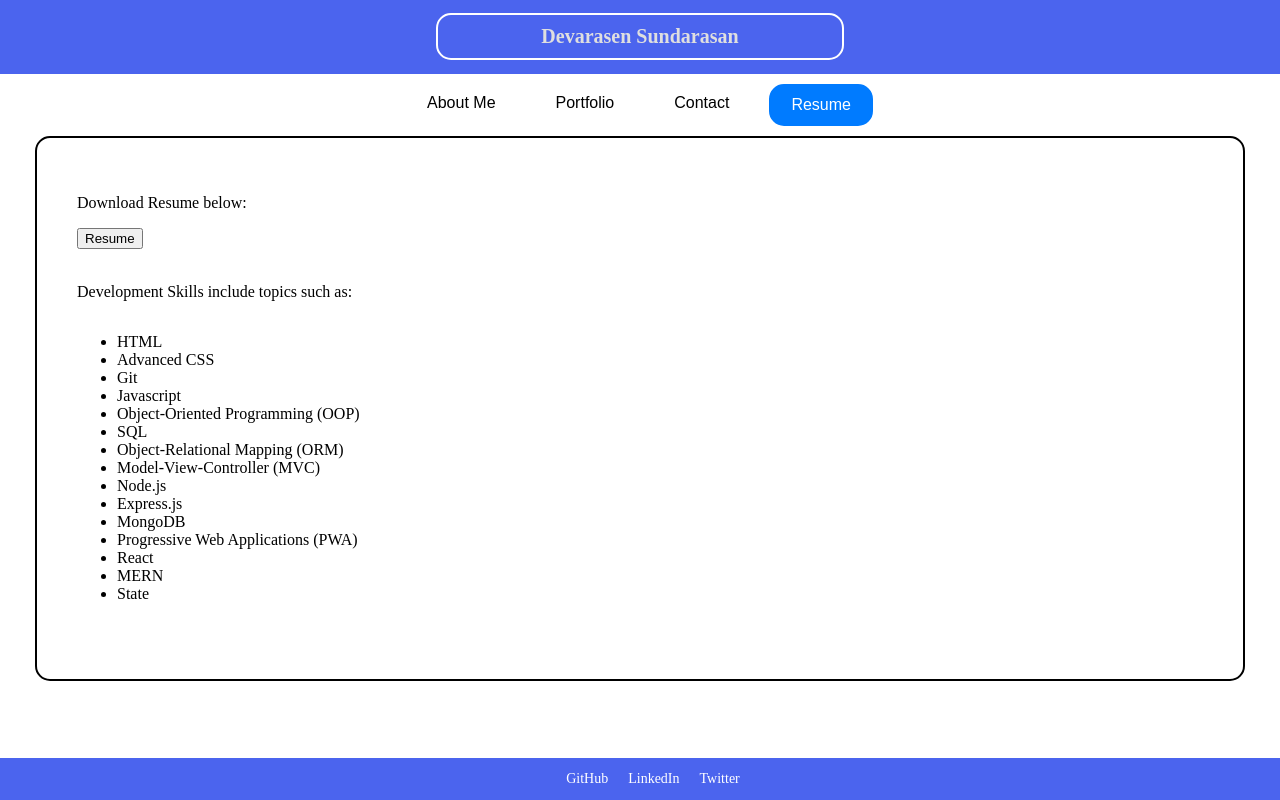
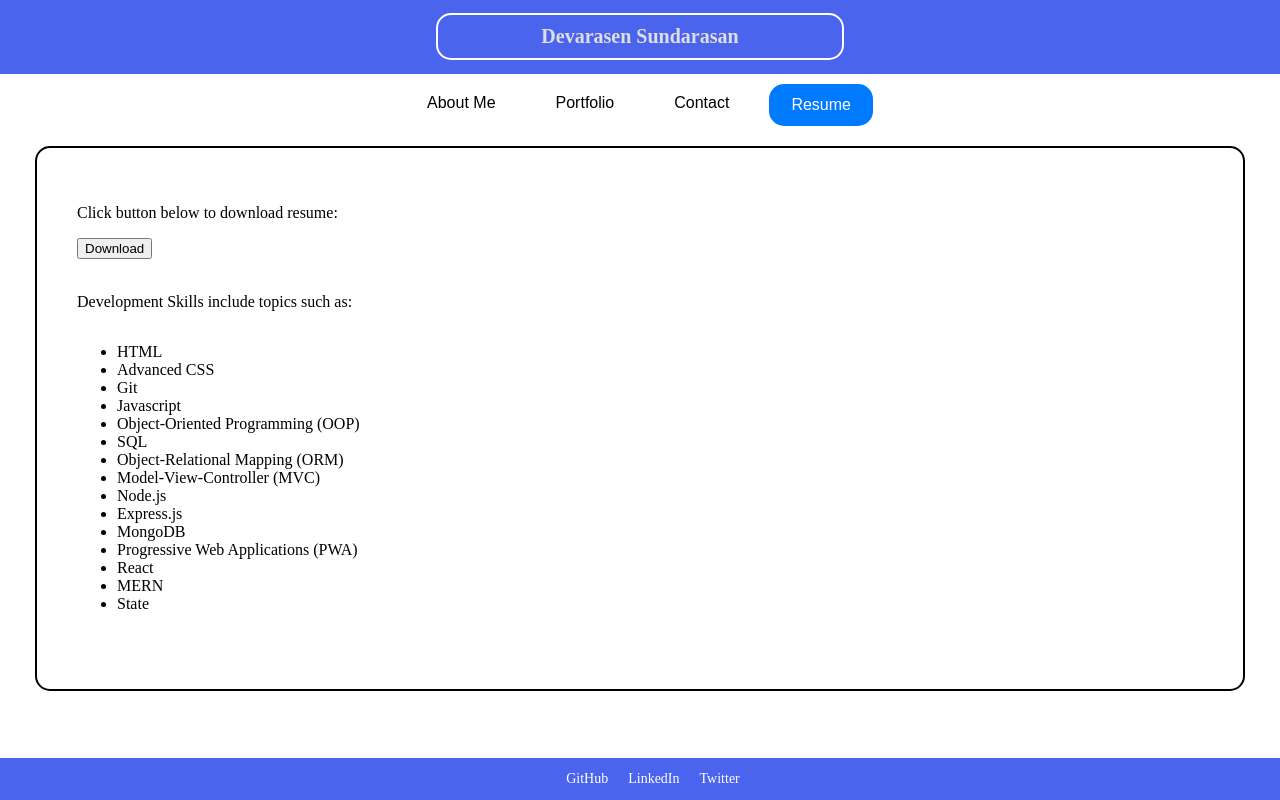
Before and after one commit to Devarasen/Portfolio---React---M20---DS, a React (Vite) app in the folder Dev Portfolio/: page / in a window 1280 px wide. Both pictures are taken after a click on the item "Resume". Built offline with nearby package versions, Linux system fonts and the light colour scheme.

Commit message:
style update

```diff
--- a/Dev Portfolio/src/components/PortfolioContainer.css
+++ b/Dev Portfolio/src/components/PortfolioContainer.css
@@ -4,5 +4,6 @@
     margin-left: 35px;
     margin-right: 35px;
     margin-bottom: 80px;
+    margin-top: 10px;
     padding-bottom: 20px;
 }
--- a/Dev Portfolio/src/components/pages/Resume.jsx
+++ b/Dev Portfolio/src/components/pages/Resume.jsx
@@ -4,9 +4,9 @@ import resume from '../../assets/resume-doc/resume.pdf';
 function Resume () {
     return (
         <div className='resume-section'>
-            <p>Download Resume below:</p>
+            <p>Click button below to download resume:</p>
             <a href={resume} download>
-                <button>Resume</button>
+                <button>Download</button>
             </a>
             <br />
             <p>Development Skills include topics such as:</p>
```
